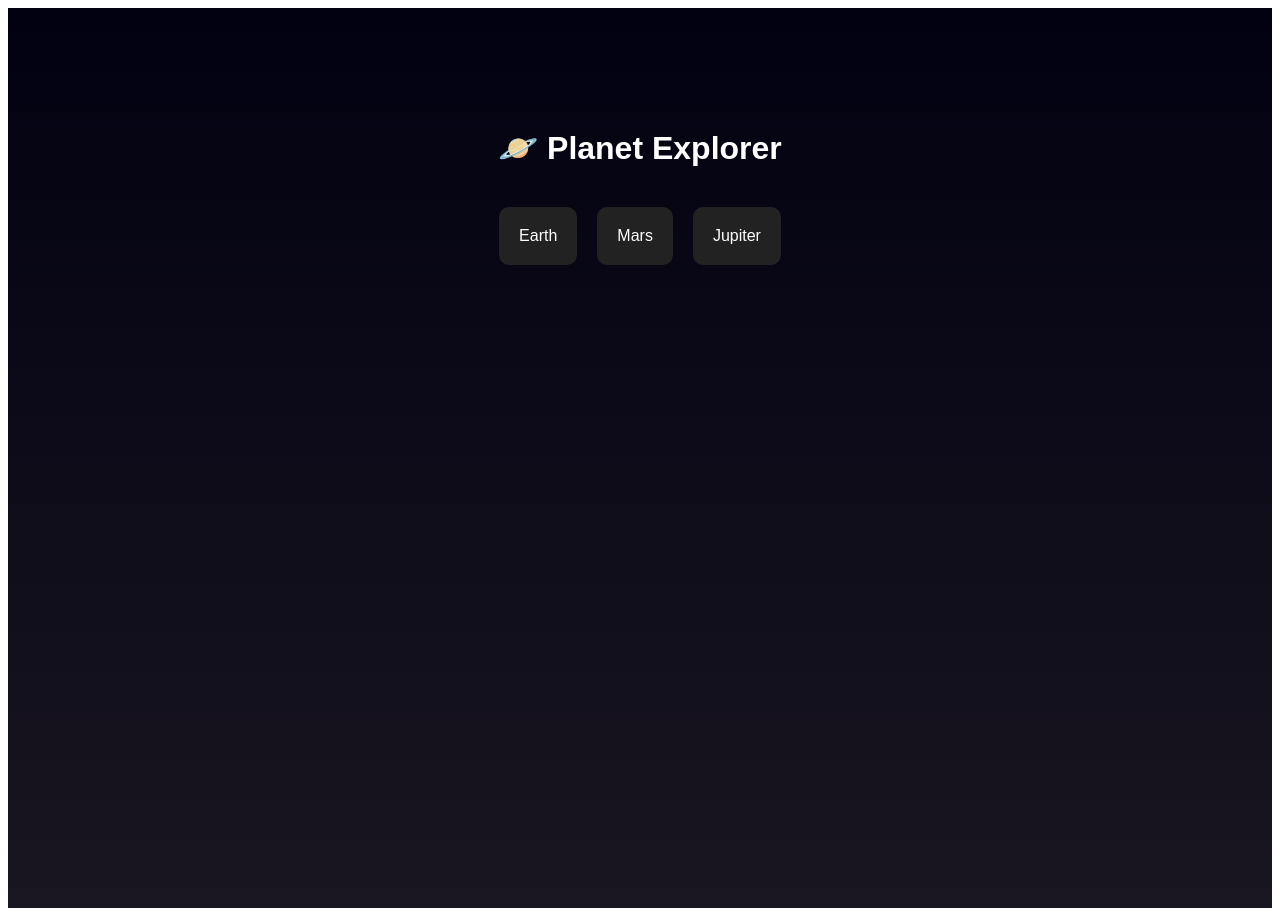
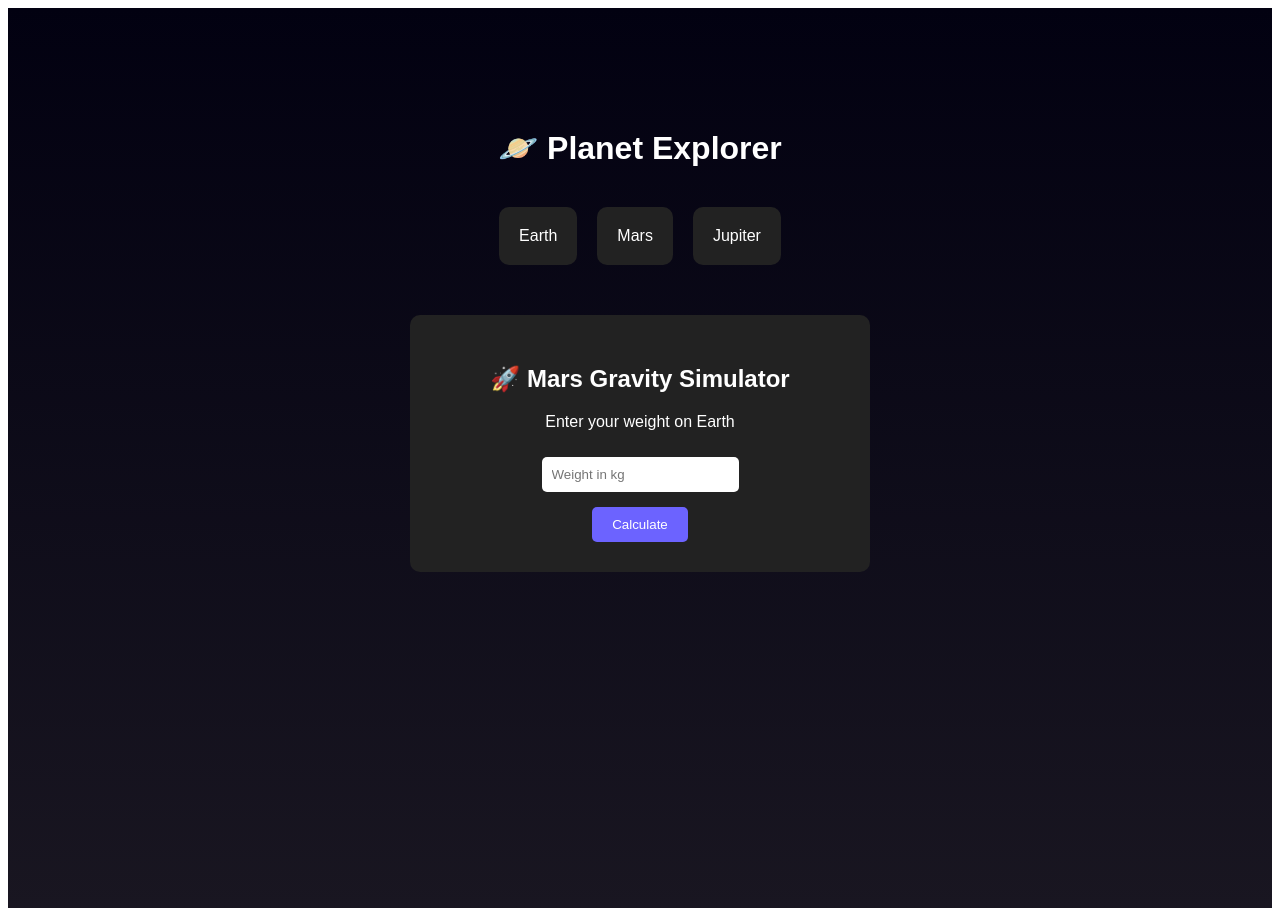
Before and after one commit to Mahalaxmi049/space-science-mission, a React (Vite) app: page / in a window 1280 px wide. Both pictures are taken after a click on the button "Start Exploring". Built offline with nearby package versions, Linux system fonts and the light colour scheme.

Commit message:
Added mars weight simulator

```diff
--- a/src/App.tsx
+++ b/src/App.tsx
@@ -6,11 +6,19 @@ function App() {
   const [showExplorer, setShowExplorer] = useState(false)
   const [selectedPlanet, setSelectedPlanet] = useState("")
 
+  const [earthWeight, setEarthWeight] = useState("")
+  const [marsWeight, setMarsWeight] = useState("")
+
   const planets = [
     {name:"Earth", fact:"Earth is the only planet known to support life."},
     {name:"Mars", fact:"Mars is called the Red Planet due to iron oxide."},
     {name:"Jupiter", fact:"Jupiter is the largest planet in our solar system."}
   ]
+
+  const calculateMarsWeight = () => {
+    const result = Number(earthWeight) * 0.38
+    setMarsWeight(result.toFixed(2))
+  }
 
   return (
     <div style={{
@@ -101,6 +109,58 @@ function App() {
 
           )}
 
+          <div style={{
+            marginTop:"50px",
+            background:"#222",
+            padding:"30px",
+            borderRadius:"10px",
+            width:"400px",
+            marginLeft:"auto",
+            marginRight:"auto"
+          }}>
+
+            <h2>🚀 Mars Gravity Simulator</h2>
+
+            <p>Enter your weight on Earth</p>
+
+            <input
+              type="number"
+              value={earthWeight}
+              onChange={(e)=>setEarthWeight(e.target.value)}
+              placeholder="Weight in kg"
+              style={{
+                padding:"10px",
+                borderRadius:"5px",
+                border:"none",
+                marginTop:"10px"
+              }}
+            />
+
+            <br/>
+
+            <button
+              onClick={calculateMarsWeight}
+              style={{
+                marginTop:"15px",
+                padding:"10px 20px",
+                background:"#6C63FF",
+                border:"none",
+                borderRadius:"5px",
+                color:"white",
+                cursor:"pointer"
+              }}
+            >
+              Calculate
+            </button>
+
+            {marsWeight && (
+              <p style={{marginTop:"20px"}}>
+                Your weight on Mars: <b>{marsWeight} kg</b>
+              </p>
+            )}
+
+          </div>
+
         </div>
 
       )}
```
